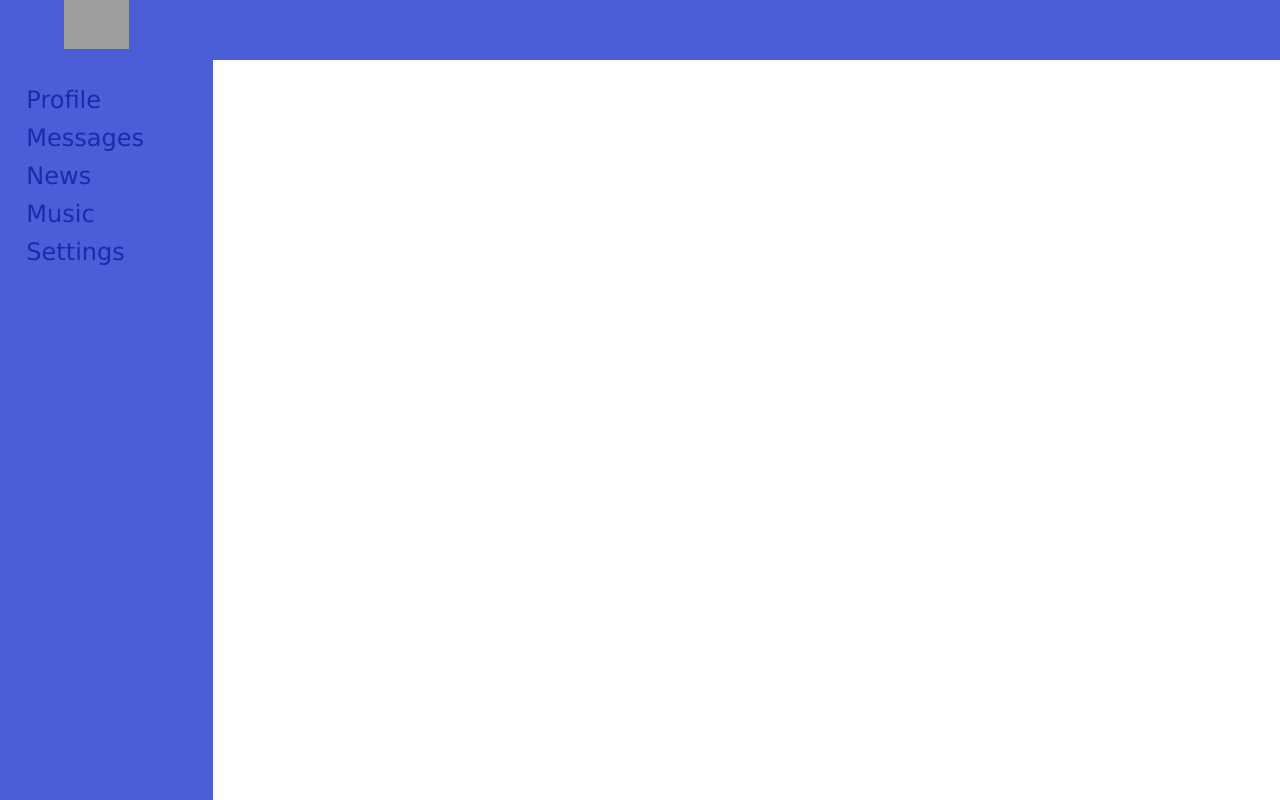
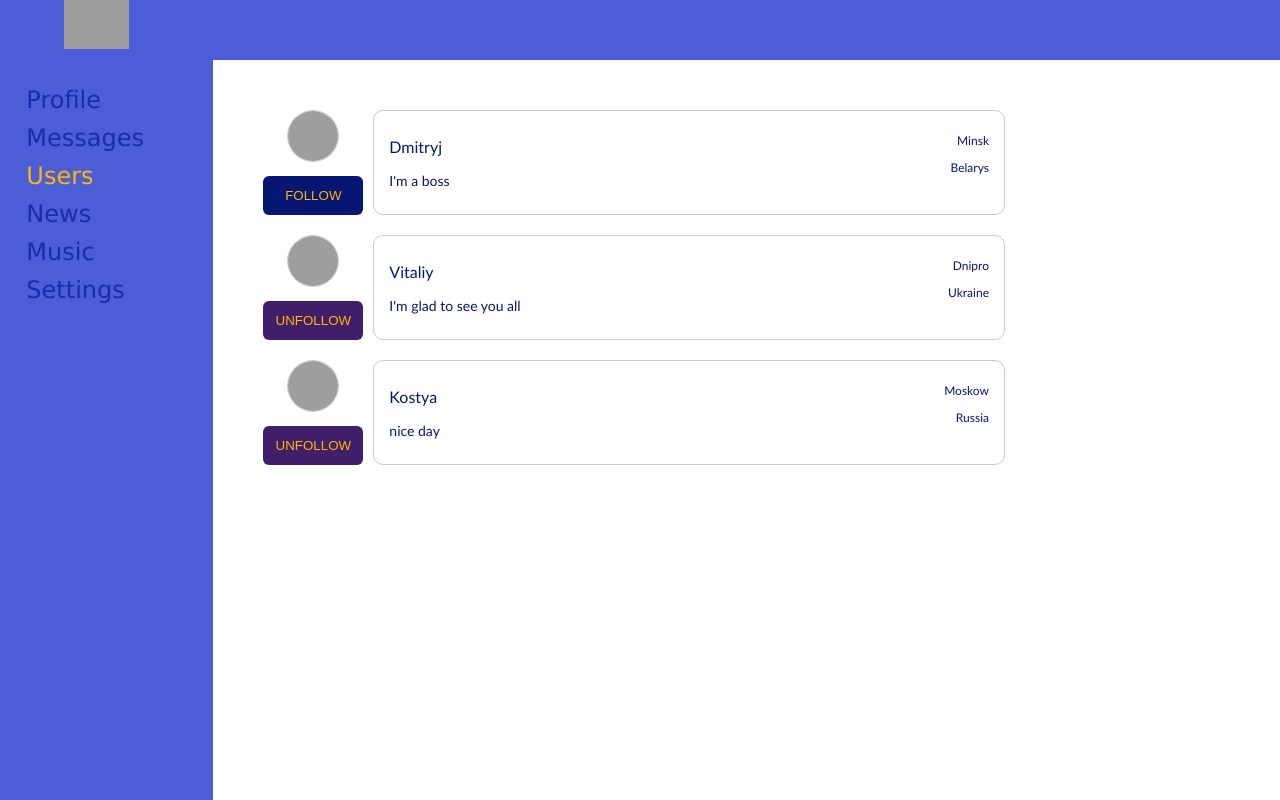
Before and after one commit to cherkasovaa/social-network, a React (Create React App) app: page /users in a window 1280 px wide. Built offline with nearby package versions, Linux system fonts and the light colour scheme; grey boxes are pictures that could not be loaded.

Commit message:
userPage: userReducer, userComponent

```diff
--- a/src/App.js
+++ b/src/App.js
@@ -1,25 +1,27 @@
-import React from "react";
-import "./App.css";
-import Header from "./components/Header/Header";
-import Navbar from "./components/Navbar/Navbar";
-import Profile from "./components/Profile/Profile";
-import News from "./components/News/News";
-import Music from "./components/Music/Music";
-import Settings from "./components/Settings/Settings";
-import DialogsContainer from "./components/Dialogs/DialogsContainer";
-import { Route } from "react-router-dom";
+import React from 'react';
+import './App.css';
+import Header from './components/Header/Header';
+import Navbar from './components/Navbar/Navbar';
+import Profile from './components/Profile/Profile';
+import News from './components/News/News';
+import Music from './components/Music/Music';
+import Settings from './components/Settings/Settings';
+import DialogsContainer from './components/Dialogs/DialogsContainer';
+import { Route } from 'react-router-dom';
+import UsersContainer from './components/Users/UsersContainer';
 
-const App = (props) => {
+const App = props => {
   return (
-    <div className="app-wrapper">
+    <div className='app-wrapper'>
       <Header />
-      <Navbar state={props.store}/>
-      <main className="app-wrapper-content">
-        <Route path='/profile' render={ () => <Profile />} />
+      <Navbar state={props.store} />
+      <main className='app-wrapper-content'>
+        <Route path='/profile' render={() => <Profile />} />
         <Route path='/dialogs' render={() => <DialogsContainer />} />
-        <Route path='/news' render={() => <News/>} />
-        <Route path='/music' render={() =>  <Music />} />
-        <Route path='/settings' render={() => <Settings/>} />
+        <Route path='/users' render={() => <UsersContainer />} />
+        <Route path='/news' render={() => <News />} />
+        <Route path='/music' render={() => <Music />} />
+        <Route path='/settings' render={() => <Settings />} />
       </main>
     </div>
   );
--- a/src/components/Profile/MyPost/MyPost.module.css
+++ b/src/components/Profile/MyPost/MyPost.module.css
@@ -30,6 +30,7 @@
   background-color: #071672;
   color: #FFB700;
   border-radius: 6px;
+  cursor: pointer;
 }
 
 .addButton:active {
--- /dev/null
+++ b/src/components/Users/Users.jsx
@@ -0,0 +1,63 @@
+import React from 'react';
+import style from './Users.module.css';
+
+const Users = props => {
+  if(props.users.length === 0) {
+    props.setUsers([
+      {
+        id: 1,
+        followed: false,
+        photoUrl: 'https://image.freepik.com/free-vector/_8169-228.jpg',
+        fullname: 'Dmitryj',
+        status: `I'm a boss`,
+        location: { country: 'Belarys', city: 'Minsk' }
+      },
+      {
+        id: 2,
+        followed: true,
+        photoUrl: 'https://image.freepik.com/free-vector/_8169-228.jpg',
+        fullname: 'Vitaliy',
+        status: `I'm glad to see you all`,
+        location: { country: 'Ukraine', city: 'Dnipro' }
+      },
+      {
+        id: 3,
+        followed: true,
+        photoUrl: 'https://image.freepik.com/free-vector/_8169-228.jpg',
+        fullname: 'Kostya',
+        status: `nice day`,
+        location: { country: 'Russia', city: 'Moskow' }
+      }]
+    )
+  }
+  return (
+    <div className={style.usersPage}>
+      {props.users.map(user => {
+        return (
+          <div key={user.id} className={style.userWrapper}>
+            <div className={style.avatarWrapper}>
+              <img className={style.avatar} src={user.photoUrl} alt='avatar' />
+              {user.followed ? (
+                <button className={style.btnUnfollow} onClick={() => {props.unfollow(user.id)}}>Unfollow</button>
+              ) : (
+                <button className={style.btnFollow} onClick={() => {props.follow(user.id)}}>Follow</button>
+              )}
+            </div>
+            <div className={style.userInfo}>
+              <div>
+                <p className={`${style.text} ${style.fullname}`}>{user.fullname}</p>
+                <p className={`${style.text} ${style.status}`}>{user.status}</p>
+              </div>
+              <div>
+                <p className={`${style.text} ${style.location}`}>{user.location.city}</p>
+                <p className={`${style.text} ${style.location}`}>{user.location.country}</p>
+              </div>
+            </div>
+          </div>
+        );
+      })}
+    </div>
+  );
+};
+
+export default Users;
--- /dev/null
+++ b/src/components/Users/Users.module.css
@@ -0,0 +1,73 @@
+.usersPage {
+  padding: 50px;
+}
+
+.userWrapper {
+  display: grid;
+  grid-template-columns: 1fr 11fr;
+  padding-bottom: 20px;
+}
+
+.avatar {
+  width: 50px;
+  height: 50px;
+  border-radius: 50%;
+  border: 1px solid #cccccc;
+  margin-bottom: 10px;
+}
+
+.avatarWrapper {
+  margin-right: 10px;
+  text-align: center;
+}
+
+.userInfo {
+  max-width: 70%;
+  width: 70%;
+  padding: 10px 15px;
+  border-radius: 10px;
+  border: 1px solid #cccccc;
+  display: grid;
+  grid-template-columns: 10fr 2fr;
+}
+
+.btnFollow,
+.btnUnfollow {
+  outline: none;
+  border: none;
+  padding: 12px 0;
+  width: 100px;
+  color: #FFB700;
+  border-radius: 6px;
+  text-transform: uppercase;
+  cursor: pointer;
+}
+
+.btnFollow {
+  background-color: #071672;
+}
+
+.btnUnfollow {
+  background-color: #411e69;
+}
+
+.btnFollow:active,
+.btnUnfollow:active {
+  background-color: #4B5ED7;
+  box-shadow: 0 4px 4px rgba(0, 0, 0, .50);
+}
+
+.text {
+  font-family: 'Trebuchet MS', 'Lucida Sans Unicode', 'Lucida Grande', 'Lucida Sans', Arial, sans-serif;
+  font-size: 14px;
+  color: #071672;
+}
+
+.fullname {
+  font-size: 16px;
+}
+
+.location {
+  font-size: 12px;
+  text-align: right;
+}
--- /dev/null
+++ b/src/components/Users/UsersContainer.jsx
@@ -0,0 +1,25 @@
+import { connect } from 'react-redux';
+import Users from './Users';
+import { followActionCreator, unfollowActionCreator, setUsersActionCreator } from '../../redux/usersReducer';
+
+let mapStateToProps = (state) => {
+  return {
+    users: state.usersPage.users
+  }
+}
+
+let mapDispatchToProps = (dispatch) => {
+  return {
+    follow: (userId) => {
+      dispatch(followActionCreator(userId));
+    },
+    unfollow: (userId) => {
+      dispatch(unfollowActionCreator(userId));
+    },
+    setUsers: (user) => {
+      dispatch(setUsersActionCreator(user));
+    }
+  }
+}
+
+export default connect(mapStateToProps, mapDispatchToProps)(Users);
--- a/src/index.js
+++ b/src/index.js
@@ -10,9 +10,11 @@ import { Provider } from 'react-redux';
 ReactDOM.render(
   <BrowserRouter>
     <Provider store={store}>
-      <App store={store}/>
+      <App store={store} />
     </Provider>
-  </BrowserRouter>, document.getElementById('root'));
+  </BrowserRouter>,
+  document.getElementById('root')
+);
 
 // If you want your app to work offline and load faster, you can change
 // unregister() to register() below. Note this comes with some pitfalls.
--- a/src/redux/reduxStore.js
+++ b/src/redux/reduxStore.js
@@ -2,11 +2,13 @@ import { createStore, combineReducers } from "redux";
 import profileReduser from "./profileReducer";
 import dialogsReduser from "./dialogsReducer";
 import sidebarReduser from "./sidebarReducer";
+import usersReduser from "./usersReducer";
 
 let reducers = combineReducers({
   profilePage: profileReduser,
   messagesPage: dialogsReduser,
-  sidebar: sidebarReduser
+  sidebar: sidebarReduser,
+  usersPage: usersReduser
 });
 
 let store = createStore(reducers);
--- a/src/redux/sidebarReducer.js
+++ b/src/redux/sidebarReducer.js
@@ -2,6 +2,7 @@ let initialState = {
   navigation: [
     { path: '/profile', item: 'Profile'},
     { path: '/dialogs', item: 'Messages'},
+    { path: '/users', item: 'Users'},
     { path: '/news', item: 'News'},
     { path: '/music', item: 'Music'},
     { path: '/settings', item: 'Settings'}
--- /dev/null
+++ b/src/redux/usersReducer.js
@@ -0,0 +1,44 @@
+const FOLLOW = 'FOLLOW';
+const UNFOLLOW = 'UNFOLLOW';
+const SET_USERS = 'SET-USERS';
+
+let initialState = {
+  users: [
+
+  ]
+};
+
+const usersReduser = (state = initialState, action) => {
+  switch (action.type) {
+    case FOLLOW:
+      return {
+        ...state,
+        users: state.users.map(user => {
+          if (user.id === action.userId) {
+            return { ...user, followed: true };
+          }
+          return user;
+        })
+      };
+    case UNFOLLOW:
+      return {
+        ...state,
+        users: state.users.map(user => {
+          if (user.id === action.userId) {
+            return { ...user, followed: false };
+          }
+          return user;
+        })
+      };
+    case SET_USERS:
+      return { ...state, users: [...state.users, ...action.users] };
+    default:
+      return state;
+  }
+};
+
+export const followActionCreator = userId => ({ type: FOLLOW, userId });
+export const unfollowActionCreator = userId => ({ type: UNFOLLOW, userId });
+export const setUsersActionCreator = users => ({ type: SET_USERS, users });
+
+export default usersReduser;
```
Also changed, not shown: src/components/Navbar/Navbar.jsx (+7 -9 lines), src/redux/store.js (+21 -20 lines), 1 other file (tests, documents, lock files or other folders).
